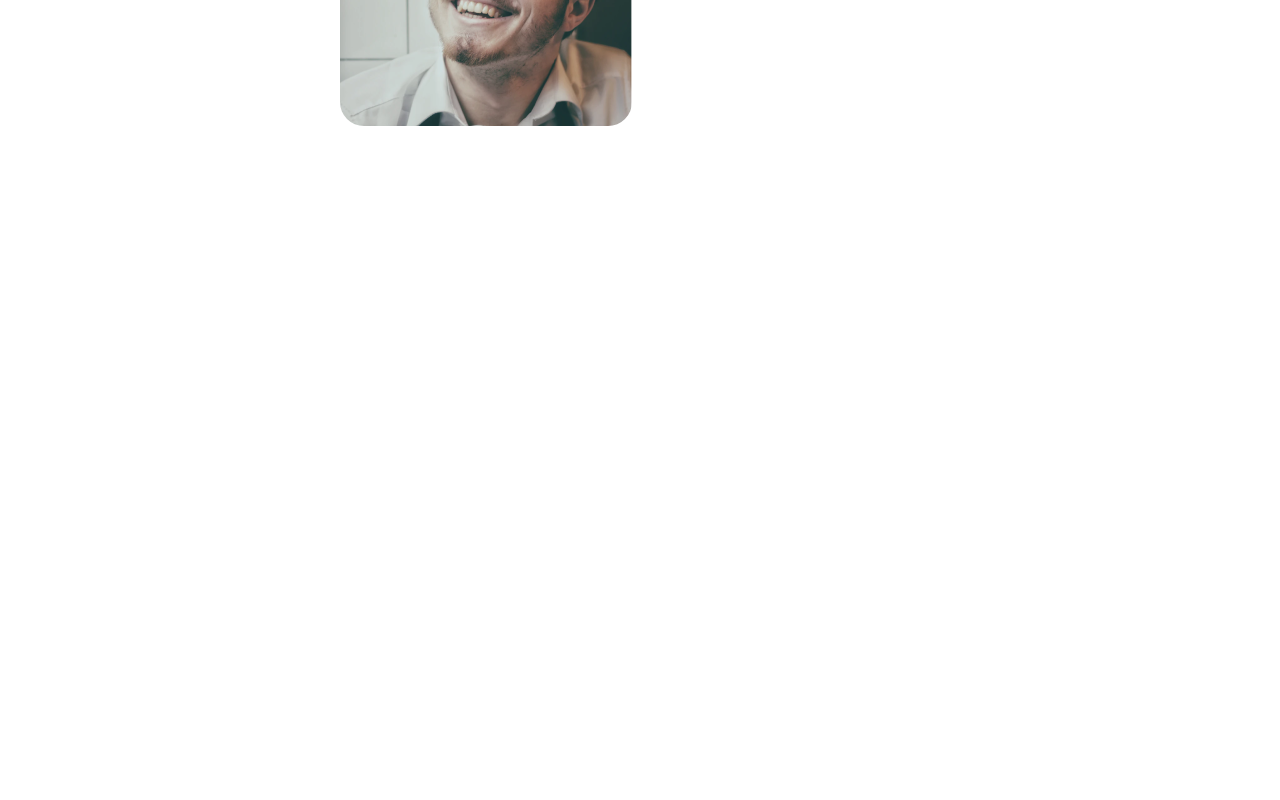
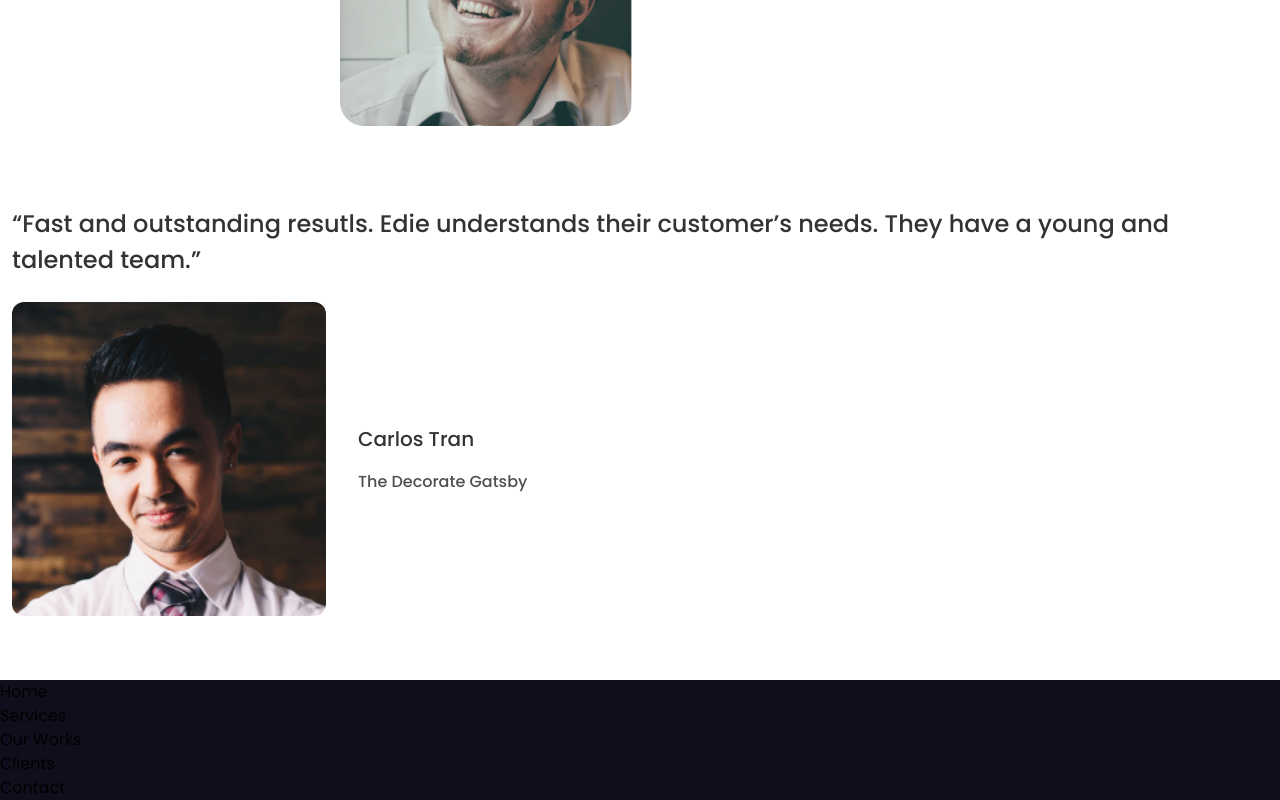
Before and after one commit to Cosme711/edie-homepage, a Nuxt app: page / in a window 1280 px wide. Shown: the part 4990-5790 px from the top of the page. Before the commit the page ends 5116 px from the top, so only its background shows below. Built offline with nearby package versions, Linux system fonts and the light colour scheme.

Commit message:
Add Footer

```diff
--- /dev/null
+++ b/components/Footer.vue
@@ -0,0 +1,13 @@
+<template>
+  <footer class="bg-footer">
+      <nav>
+          <ul>
+              <li>Home</li>
+              <li>Services</li>
+              <li>Our Works</li>
+              <li>Clients</li>
+              <li>Contact</li>
+          </ul>
+      </nav>
+  </footer>
+</template>
--- a/components/Teams.vue
+++ b/components/Teams.vue
@@ -12,5 +12,13 @@
                 <img class="rounded-3xl" src="../assets/images/profiles/person2.png" alt="">
             </div>
         </div>
-    </section>
+        <p class="mt-20 text-2xl text-darkgray font-medium">“Fast and outstanding resutls. Edie understands their customer’s needs. They have a young and talented team.”</p>
+        <div class="mt-6 mb-16 flex items-center">
+            <img class="w-1/4 rounded-xl" src="../assets/images/profiles/person4.png" alt="">
+            <div class="ml-8">
+                <p class="pb-2 text-xl text-darkgray font-medium">Carlos Tran</p>
+                <p class="pt-2 font-medium text-whitegray">The Decorate Gatsby</p>
+            </div>
+        </div>
+        </section>
 </template>
--- a/pages/index.vue
+++ b/pages/index.vue
@@ -1,12 +1,13 @@
 <template>
-  <div class="px-3 font-poppins">
-    <NavBar />
-    <main>
+  <div class="font-poppins">
+    <NavBar class="px-4"/>
+    <main class="px-3">
        <Banner />
        <Services />
        <Designs />
        <Teams />
     </main>
+    <Footer />
   </div>
 </template>
 
@@ -16,9 +17,10 @@ import Banner from '@/components/Banner.vue'
 import Services from '@/components/Services.vue'
 import Designs from '@/components/Designs.vue'
 import Teams from '@/components/Teams.vue'
+import Footer from '@/components/Footer.vue'
 
 export default {
-  components: { NavBar, Banner, Services, Designs, Teams }
+  components: { NavBar, Banner, Services, Designs, Teams, Footer }
 
 }
 </script>
--- a/tailwind.config.js
+++ b/tailwind.config.js
@@ -19,7 +19,8 @@ module.exports = {
       darkgray: '#333333',
       whitegray: '#4F4F4F',
       button: '#E0E0E0',
-      input: '#F2F2F2'
+      input: '#F2F2F2',
+      footer: '#100E1D'
     }
   },
   variants: {},
```
